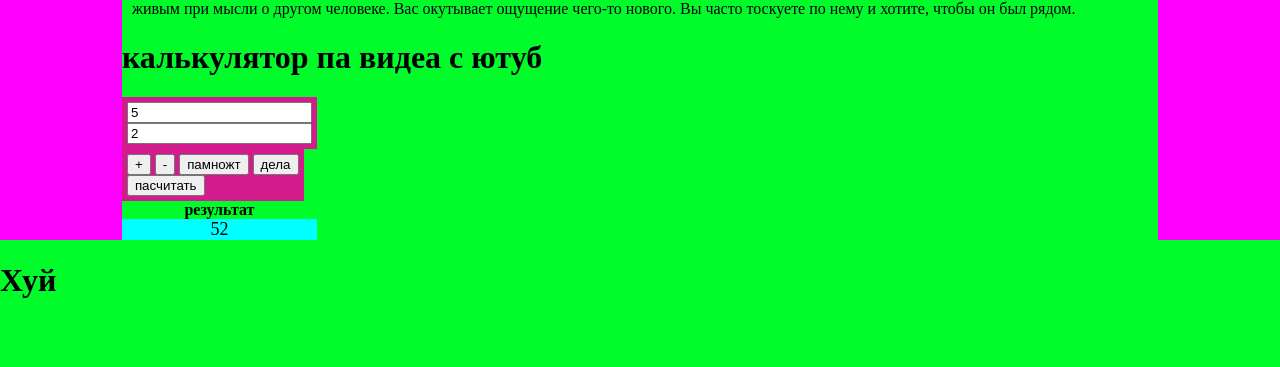
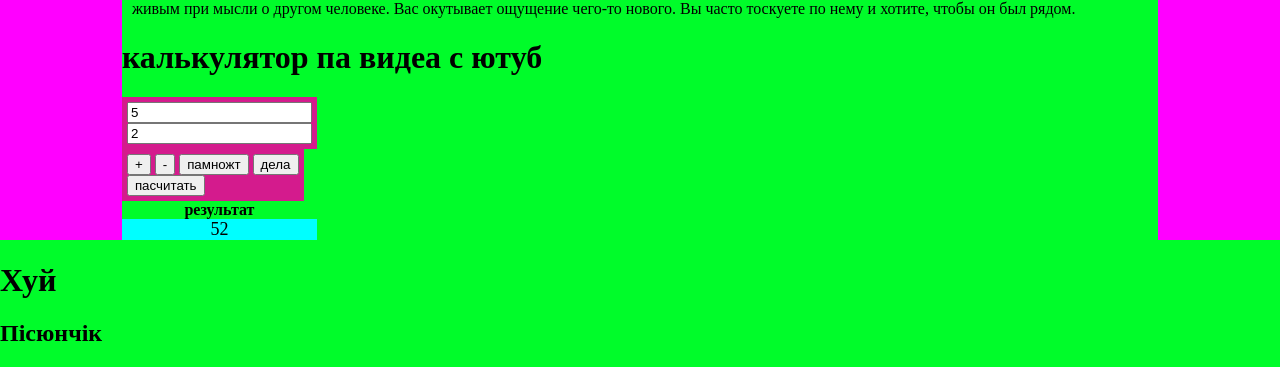
Before and after one commit to bagdasha228proturbo/porno, a plain HTML site: page index.html in a window 1280 px wide. Shown: the part 928-1295 px from the top of the page. Before the commit the page ends 1248 px from the top, so only its background shows below. Drawn offline with Linux system fonts and the light colour scheme.

Commit message:
Пісюнчік

```diff
--- a/index.html
+++ b/index.html
@@ -188,5 +188,6 @@
 
     <script src="app.js"></script>
     <h1>Хуй</h1>
+    <h2>Пісюнчік</h2>
   </body>
 </html>
```
